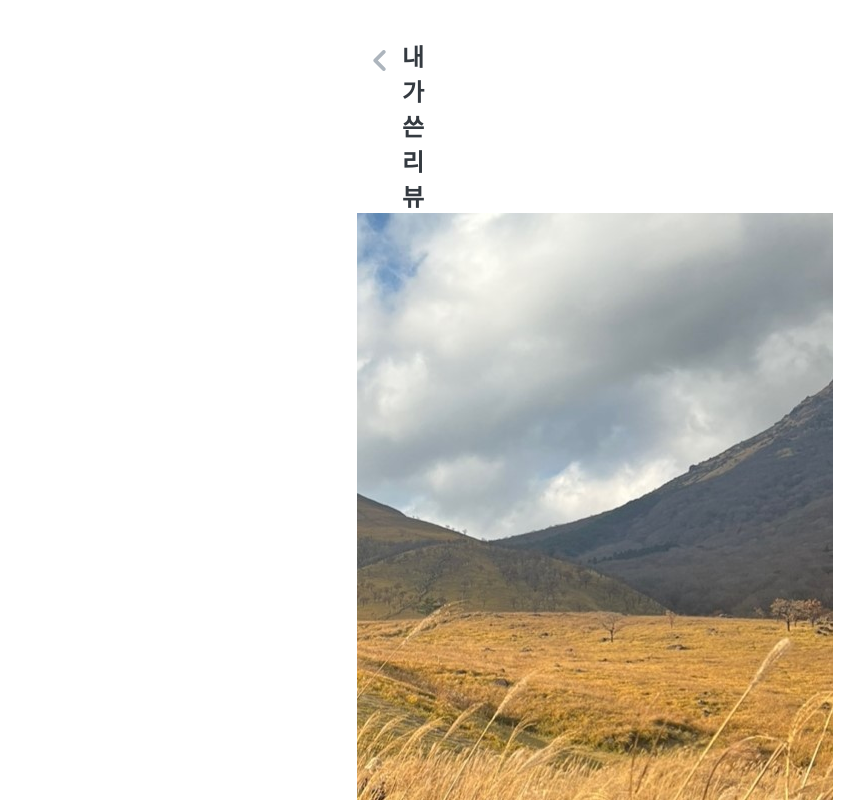
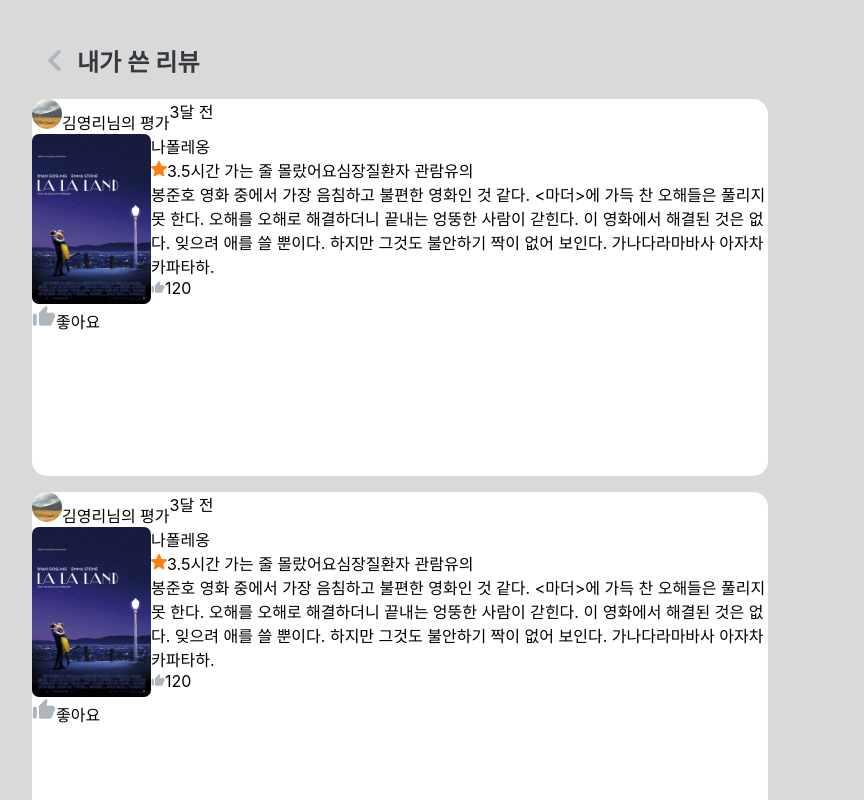
Before and after one commit to hwi-woong/OTTify-frontend, a React (Create React App) app: page /MyWrite in a window 1280 px wide. Shown: the top 800 px of the page, without its empty margins (240-1104 px from the left). Built offline with nearby package versions, Linux system fonts and the light colour scheme.

Commit message:
Feat: 작성한 리뷰 모아보기 - Item 이미지 크기 설정 및 배치 (#13)

```diff
--- a/src/CSS/MyWrite.css
+++ b/src/CSS/MyWrite.css
@@ -1,7 +1,14 @@
+/*리뷰 제목*/
+.MyWrite{
+  background-color: var(--neutral);
+}
+
 .mywrite_page{
   display: flex;
   flex-direction: column;
-  margin: 38px 597px;
+  margin: 0 auto;
+  padding-top: 38px;
+  width: 736px;
 }
 
 .mywrite_title{
@@ -21,3 +28,42 @@
   display: flex;
   align-items: center;
 }
+
+/*ReviewItem*/
+.ReviewItem{
+  width: 736px;
+  height: 377px;
+  background-color: white;
+  border-radius: 15px;
+  margin-top: 16px;
+}
+
+.reviewInfo{
+  display: flex;
+}
+
+.writer_profile{
+  width: 30px;
+  height: 30px;
+  border-radius: 50%;
+}
+
+.reviewPoster{
+  width: 119px;
+  height: 170px;
+  border-radius: 7px;
+}
+
+.reviewMovie{
+  display: flex;
+}
+
+.reviewthumb{
+  width: 14px;
+  height: 14px;
+}
+
+.thumbBtn{
+  width: 24px;
+  height: 24px;
+}
--- a/src/JS/MyWrite.js
+++ b/src/JS/MyWrite.js
@@ -50,12 +50,14 @@ const MyWrite = () =>{
 
 
   return (
-    <div className = "mywrite_page">
-      <div className = "mywrite_title">
-        <img src = {back} className = "mywrite_back" alt = "뒤로 가기"/>
-        <h2>내가 쓴 리뷰</h2>
+    <div className='MyWrite'>
+      <div className = "mywrite_page">
+        <div className = "mywrite_title">
+          <img src = {back} className = "mywrite_back" alt = "뒤로 가기"/>
+          <h2>내가 쓴 리뷰</h2>
+        </div>
+        <ReviewList reviewList={dummyList}/>
       </div>
-      <ReviewList reviewList={dummyList}/>
     </div>
   )
 }
--- a/src/JS/ReviewItem.js
+++ b/src/JS/ReviewItem.js
@@ -1,3 +1,4 @@
+import '../CSS/MyWrite.css';
 import star from '../img/star.png'
 import thumb from '../img/thumb_up.png';
 const ReviewItem = ({author, profileimg, movie, poster, tag, content, created_date, evaluation, favorite, id}) =>{
@@ -10,6 +11,7 @@ const ReviewItem = ({author, profileimg, movie, poster, tag, content, created_da
         </div>
         <span className="writeDate">{created_date}</span>
       </div>
+
       <div className="reviewMovie">
         <img src = {poster.poster} className="reviewPoster" alt = "포스터 이미지"></img>
         <div className="reviewMain">
@@ -23,12 +25,14 @@ const ReviewItem = ({author, profileimg, movie, poster, tag, content, created_da
           <div className='reviewContent'>
             {content}
           </div>
-        </div>
-        <div className='reviewFavorite'>
-          <img src = {thumb} className='reviewthumb' alt = "좋아요"></img>
-          <span className='thubNum'>{favorite}</span>
+          <div className='reviewFavorite'>
+            <img src = {thumb} className='reviewthumb' alt = "좋아요"></img>
+            <span className='thubNum'>{favorite}</span>
+          </div>
         </div>
       </div>
+
+
       <div className='FavoriteBtn'>
         <img src = {thumb} className='thumbBtn' alt = "좋아요 버튼"></img>
         <span className='nameBtn'>좋아요</span>
```
